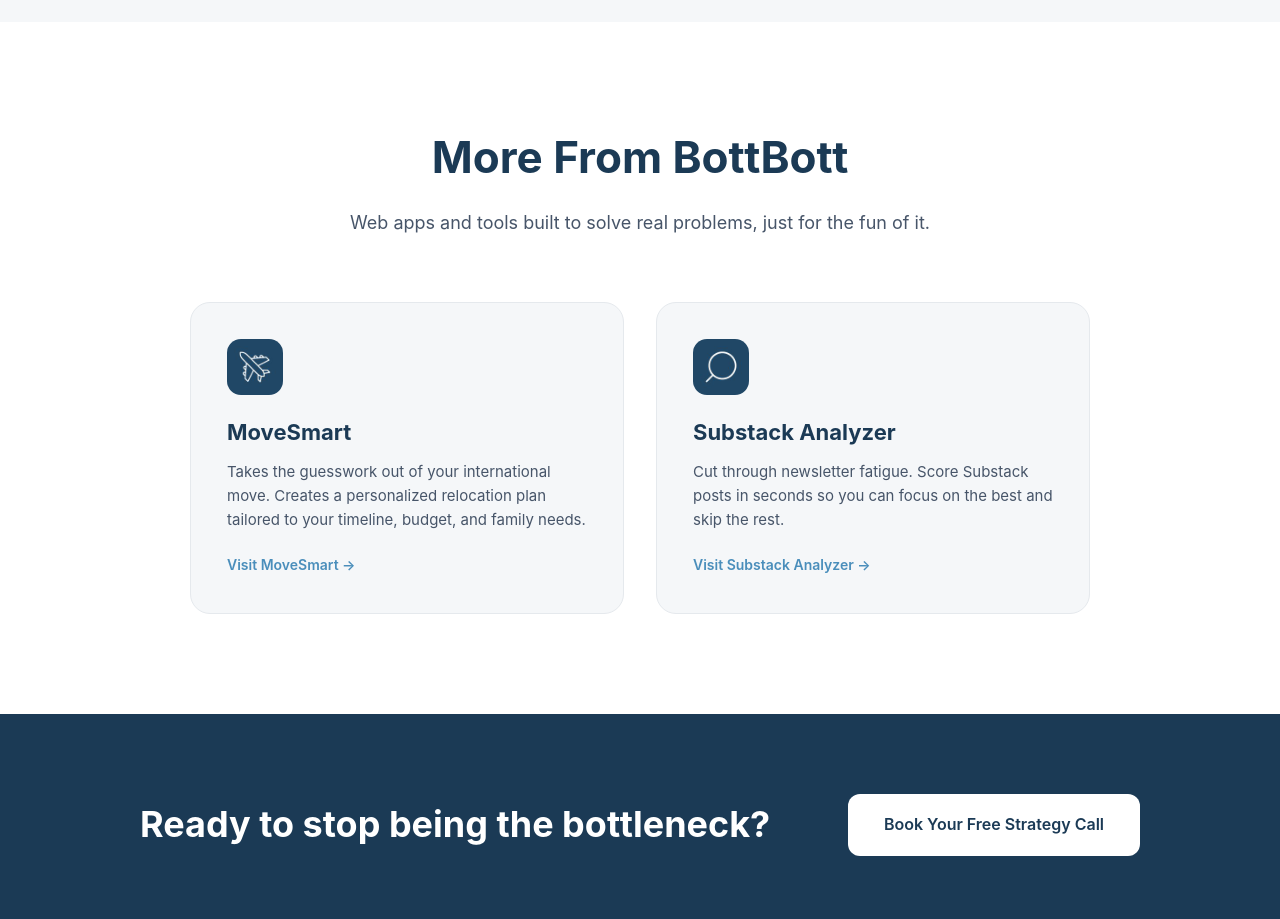
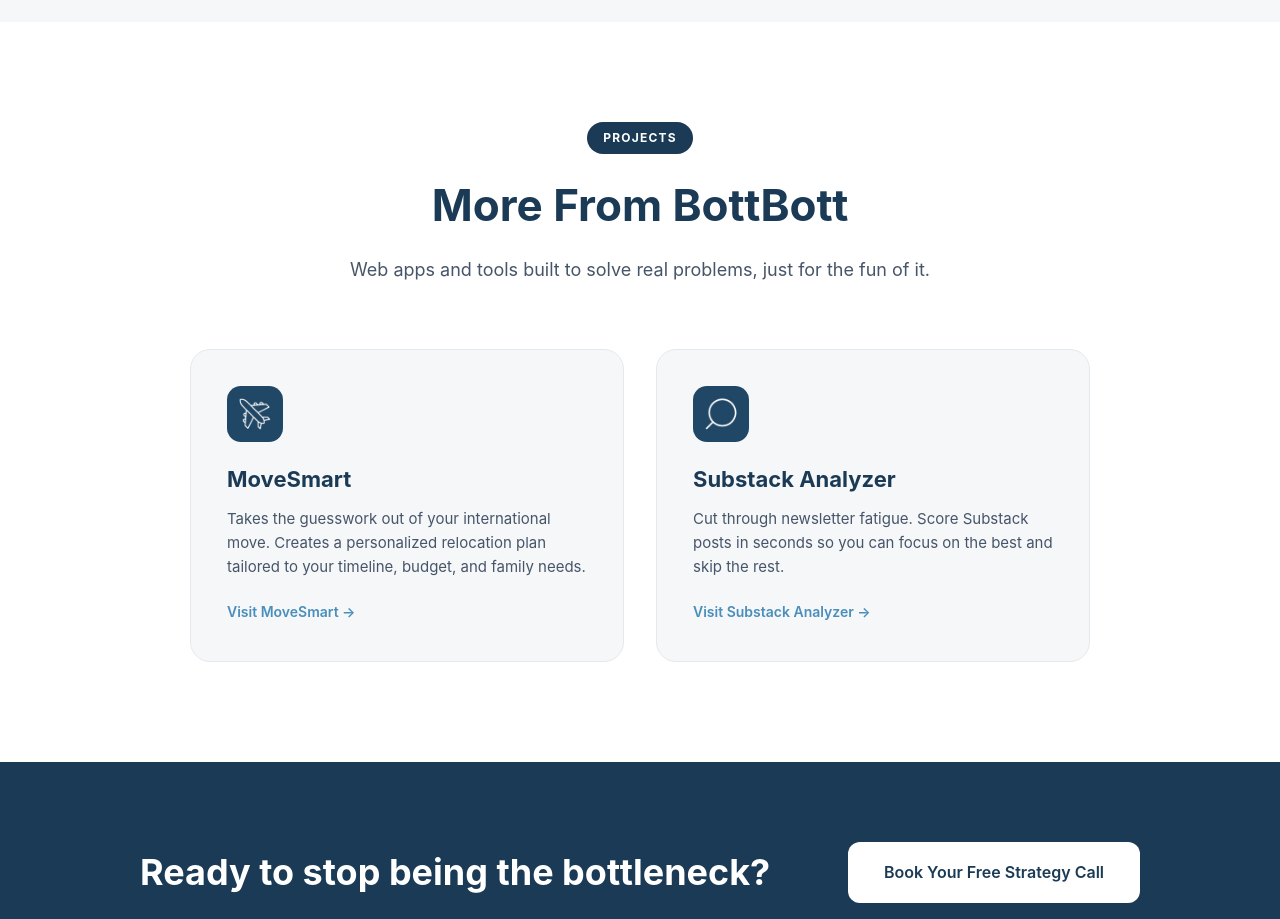
Before and after one commit to frontrowatthecartesiantheater-blip/BottBott-, a plain HTML site: page index.html in a window 1280 px wide. Shown: the part 4600-5519 px from the top of the page. Drawn offline with Linux system fonts and the light colour scheme.

Commit message:
Add files via upload

```diff
--- a/index.html
+++ b/index.html
@@ -1194,6 +1194,7 @@
   <!-- Projects -->
   <section id="projects" class="projects">
     <div class="section-header">
+      <span class="section-label">Projects</span>
       <h2 class="section-title">More From BottBott</h2>
       <p class="section-subtitle">Web apps and tools built to solve real problems, just for the fun of it.</p>
     </div>
```
